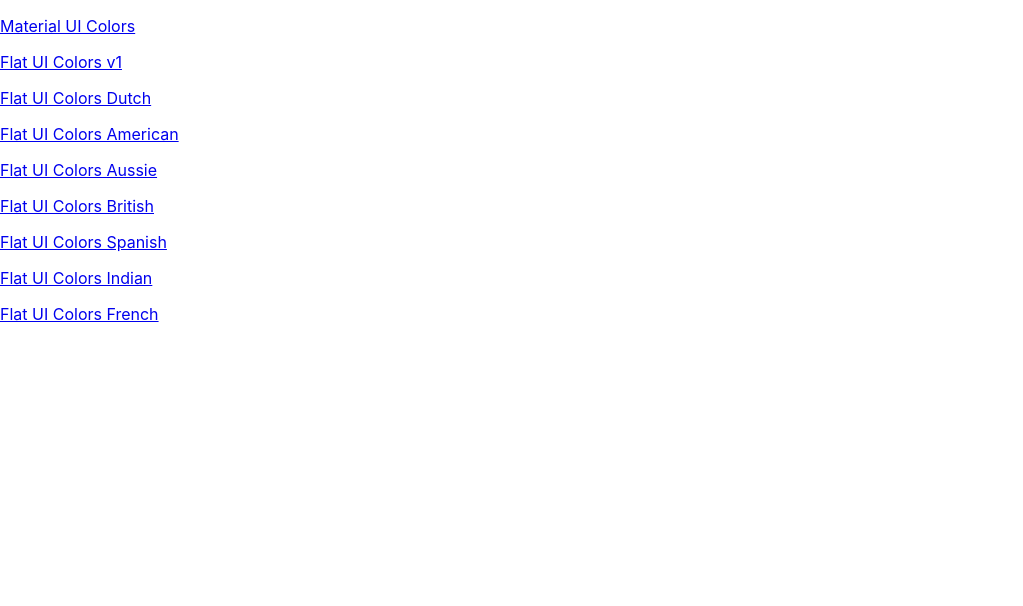
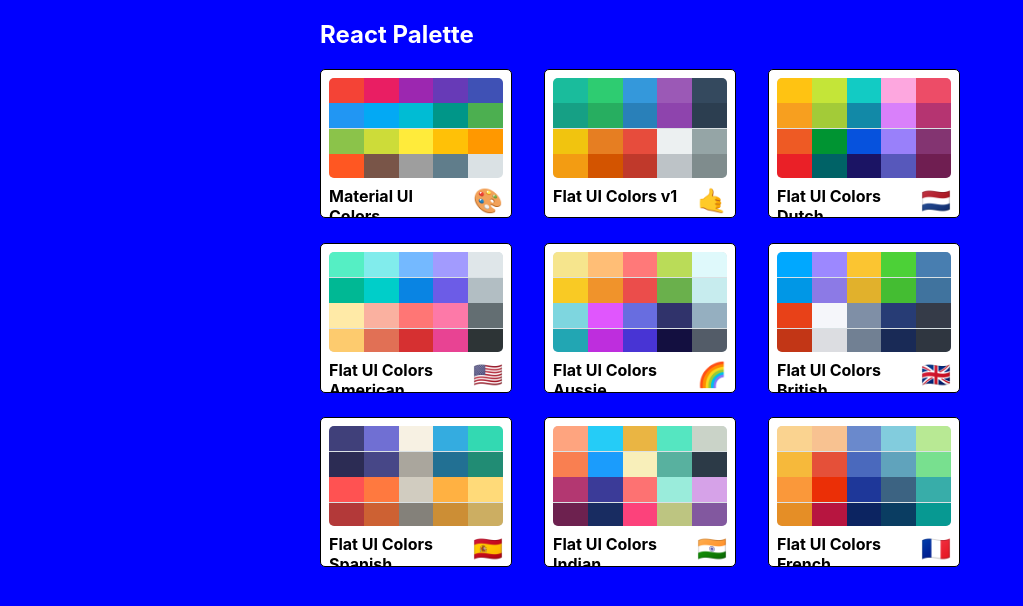
Before and after one commit to deepak9013216128/color-app, a React (Create React App) app: page / in a window 1280 px wide. Shown: the top 606 px of the page, without its empty margins (0-1023 px from the left). Built offline with nearby package versions, Linux system fonts and the light colour scheme.

Commit message:
styled with withStyles in minipalette and palette-list

```diff
--- a/package.json
+++ b/package.json
@@ -5,6 +5,7 @@
   "dependencies": {
     "@material-ui/core": "^4.9.8",
     "@material-ui/icons": "^4.9.1",
+    "@material-ui/styles": "^4.9.6",
     "@testing-library/jest-dom": "^4.2.4",
     "@testing-library/react": "^9.3.2",
     "@testing-library/user-event": "^7.1.2",
--- /dev/null
+++ b/src/component/mini-palette/mini-palette.component.jsx
@@ -0,0 +1,25 @@
+import React from 'react';
+import {withStyles} from '@material-ui/styles';
+
+import styles from './mini-palette.styles'
+
+function MiniPalette(props){
+	const {classes,paletteName,emoji,colors} = props;
+	const miniColorBox = colors.map(color => (
+		<div
+			className={classes.miniColor}
+			style={{backgroundColor: color.color}}
+			key={color.name}
+		/>
+	));
+	return (
+		<div className={classes.root}>
+			<div className={classes.colors} >{miniColorBox}</div>
+			<h5 className={classes.title}>
+				{paletteName} <span className={classes.emoji}>{emoji}</span>
+			</h5>
+		</div>
+	)
+}
+
+export default withStyles(styles)(MiniPalette);
--- /dev/null
+++ b/src/component/mini-palette/mini-palette.styles.jsx
@@ -0,0 +1,45 @@
+
+const styles = {
+	root: {
+		backgroundColor: 'white',
+		borderRadius: '5px',
+		border: '1px solid black',
+		padding: '0.5rem',
+		position: 'relative',
+		overflow: 'hidden',
+		'&:hover':{
+			cursor: 'pointer'
+		}
+	},
+	colors: {
+		backgroundColor: '#dae1e4',
+		height: '100px',
+		width: '100%',
+		borderRadius: '5px',
+		overflow: 'hidden'
+	},
+	title: {
+		display: 'flex',
+		justifyContent: 'space-between',
+		alginItems: 'center',
+		margin: '0',
+		color: 'black',
+		paddingTop: '0.5rem',
+		fontSize: '1rem',
+		position: 'relative'
+	},
+	emoji: {
+		marginLeft: '0.5rem',
+		fontSize: '1.5rem'
+	},
+	miniColor: {
+		height: '25%',
+		width: '20%',
+		display: 'inline-block',
+		position: 'relative',
+		margin: '0',
+		marginBottom: '-3.5px'
+	}
+}
+
+export default styles;
--- a/src/component/palette-list/palette-list.component.jsx
+++ b/src/component/palette-list/palette-list.component.jsx
@@ -1,21 +1,32 @@
 import React from 'react';
-import {Link} from 'react-router-dom';
+import {withStyles} from '@material-ui/styles';
 
-import './palette-list.styles.css';
+import styles from './palette-list.styles';
+
+import MiniPalette from '../mini-palette/mini-palette.component';
 
 class PaletteList extends React.Component {
 	render() {
-		const {palettes} = this.props;
+		const {palettes,classes} = this.props;
+
 		return (
-			<div>
-				{palettes.map(palette =>
-					<p>
-						<Link to={`/palette/${palette.id}`}>{palette.paletteName}</Link>
-					</p>
-				)}
+			<div className={classes.root}>
+				<div className={classes.container}>
+					<nav className={classes.nav} >
+						<h1>React Palette</h1>
+					</nav>
+
+					<div className={classes.palettes} >
+						{
+							palettes.map(palette =>
+								<MiniPalette {...palette} />
+							)
+						}
+					</div>
+				</div>
 			</div>
 		)
 	}
 }
 
-export default PaletteList;
+export default withStyles(styles)(PaletteList);
--- /dev/null
+++ b/src/component/palette-list/palette-list.styles.jsx
@@ -0,0 +1,31 @@
+const styles = {
+	root: {
+		backgroundColor: 'blue',
+		height: '100vh',
+		display: 'flex',
+		alignItems: 'flex-start',
+		justifyContent: 'center'
+	},
+	container: {
+		width: '50%',
+		display: 'flex',
+		alignItems: 'flex-start',
+		flexDirection: 'column',
+		flexWrap: 'wrap'
+	},
+	nav:{
+		width: '100%',
+		color: 'white',
+		display: 'flex',
+		justifyContent: 'space-between'
+	},
+	palettes: {
+		width: '100%',
+		boxSizing: 'border-box',
+		display: 'grid',
+		gridTemplateColumns: 'repeat(3,30%)',
+		gridGap: '5%'
+	}
+}
+
+export default styles;
```
Also changed, not shown: src/component/palette-list/palette-list.styles.css (deleted), 2 other files (tests, documents, lock files or other folders).
